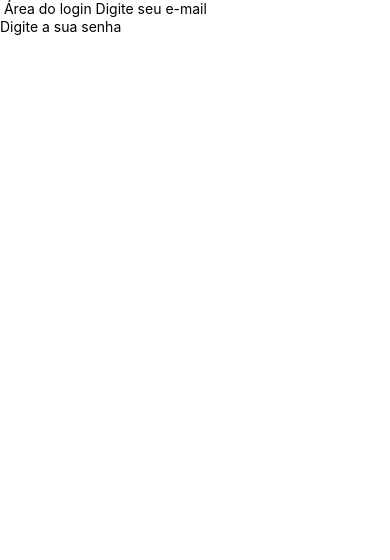
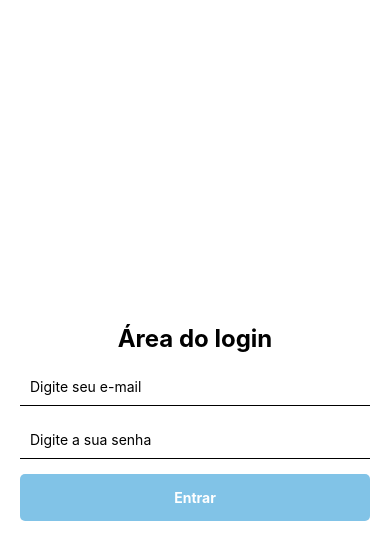
Before and after one commit to Lumikin/PPDM, a React Native app: screen / in a window 390 px wide. Shown: the top 560 px of the page. Built offline with nearby package versions, Linux system fonts and the light colour scheme.

Commit message:
Feat: Adicioando estilização na inteface

```diff
--- a/App.js
+++ b/App.js
@@ -16,11 +16,13 @@ export default function App() {
     if (email === "" || senha === "") {
       Alert.alert("Atenção, preencha todos os campos");
     } else {
-      Alert.alert("Login realizado", "Bem vindo", +email);
+      Alert.alert("Login realizado", "Bem vindo" +email);
     }
   };
+
+
   return (
-    <view style={styles.conteiner}>
+    <View style={styles.conteiner}>
       <Text style={styles.titulo}> Área do login </Text>
       <TextInput
         placeholder="Digite seu e-mail"
@@ -34,9 +36,38 @@ export default function App() {
         secureTextEntry={true}
         onChangeText={setSenha}
       />
-
-    </view>
+      <TouchableOpacity style={styles.botao} onPress={realizarLogin}>
+        <Text style={styles.textoBotao}> Entrar </Text>
+      </TouchableOpacity>
+    </View>
   );
 }
 
-const styles = StyleSheet.create({});
+const styles = StyleSheet.create({
+  conteiner: {
+    flex: 3,
+    justifyContent: "center",
+    padding: 20,
+  },
+  titulo: {
+    fontSize: 24,
+    fontWeight: "bold",
+    marginBottom: 15,
+    textAlign: "center",
+  },
+  input: {
+    borderBottomWidth: 1,
+    marginBottom: 15,
+    padding: 10,
+  },
+  botao: {
+    backgroundColor: "#81c3e7",
+    padding: 15,
+    borderRadius: 5,
+  },
+  textoBotao: {
+    color: "white",
+    textAlign: "center",
+    fontWeight: "bold",
+  },
+});
```
